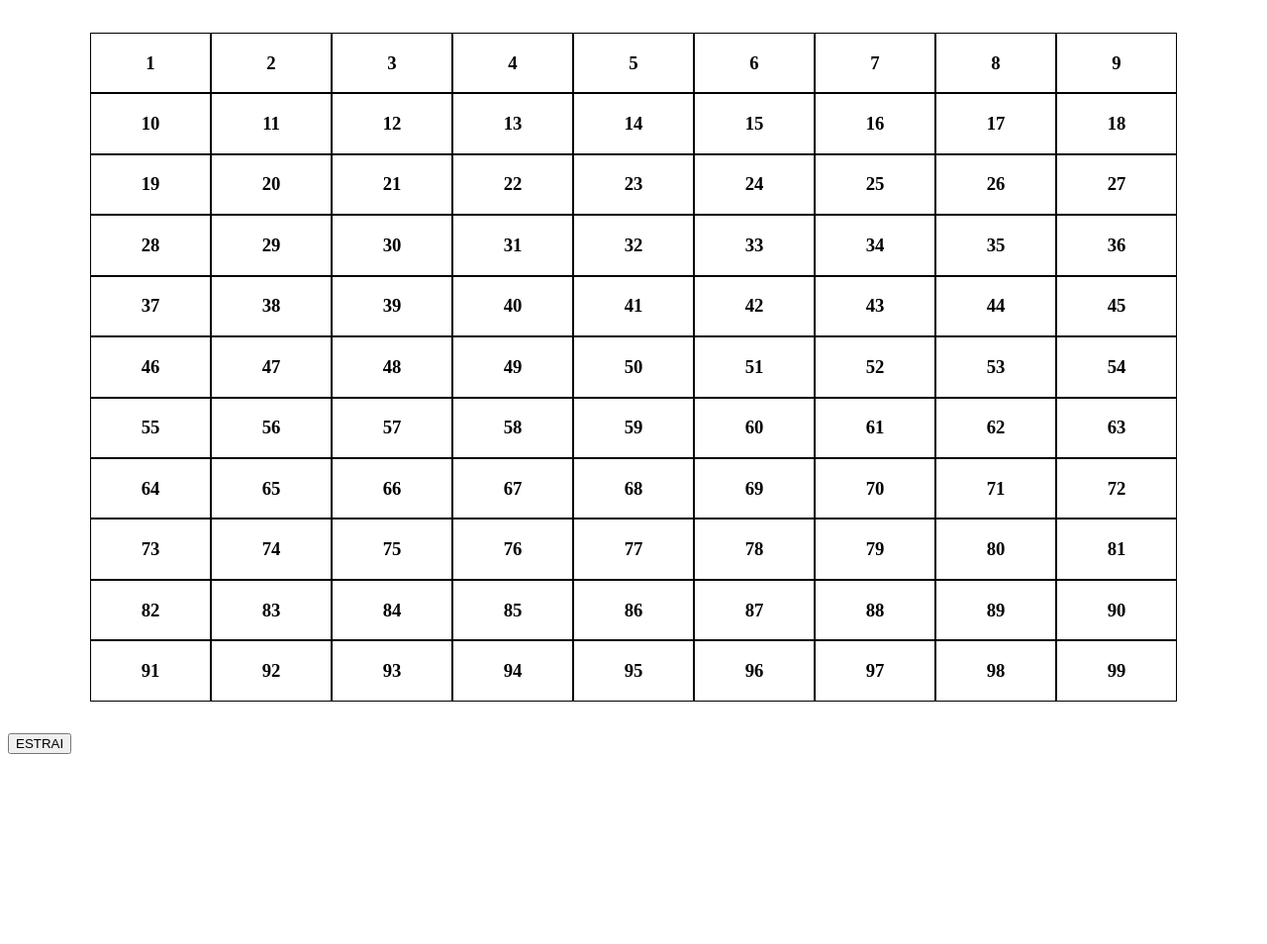
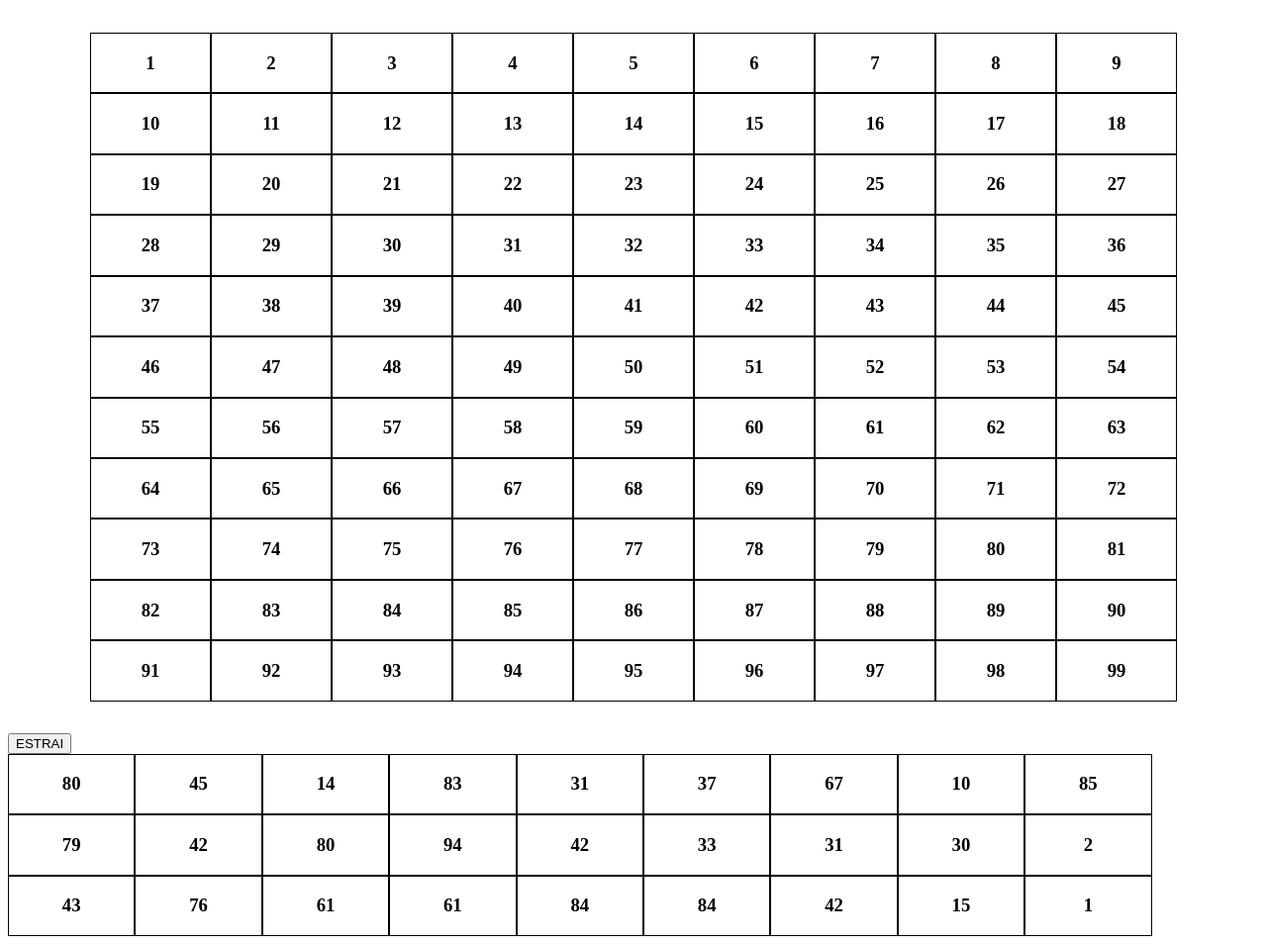
Before and after one commit to GianlucaFiorani/U1-W3-D4-DOM, a plain HTML site: page index.html in a window 1280 px wide. Shown: the part 79-1033 px from the top of the page at 99% size. Before the commit the page ends 849 px from the top, so only its background shows below. Drawn offline with Linux system fonts and the light colour scheme.

Commit message:
add javascript

```diff
--- a/index.html
+++ b/index.html
@@ -13,6 +13,7 @@
     <main>
       <div id="tombola"></div>
       <div id="estration"></div>
+      <div id="player"></div>
     </main>
     <script src="js/index.js"></script>
   </body>
--- a/js/index.js
+++ b/js/index.js
@@ -31,6 +31,20 @@ numGenration.onclick = function (e) {
   });
 };
 
+const player = document.getElementById("player");
+const card = function () {
+  for (let i = 0; i < 27; i++) {
+    const randNum = Math.ceil(Math.random() * 99);
+    const box = document.createElement("div");
+    box.classList.add("casella");
+    const h3 = document.createElement("h3");
+    h3.innerText = randNum;
+    box.appendChild(h3);
+    player.appendChild(box);
+  }
+};
+
 window.addEventListener("DOMContentLoaded", function () {
   tombolaGeneration();
+  card();
 });
```
